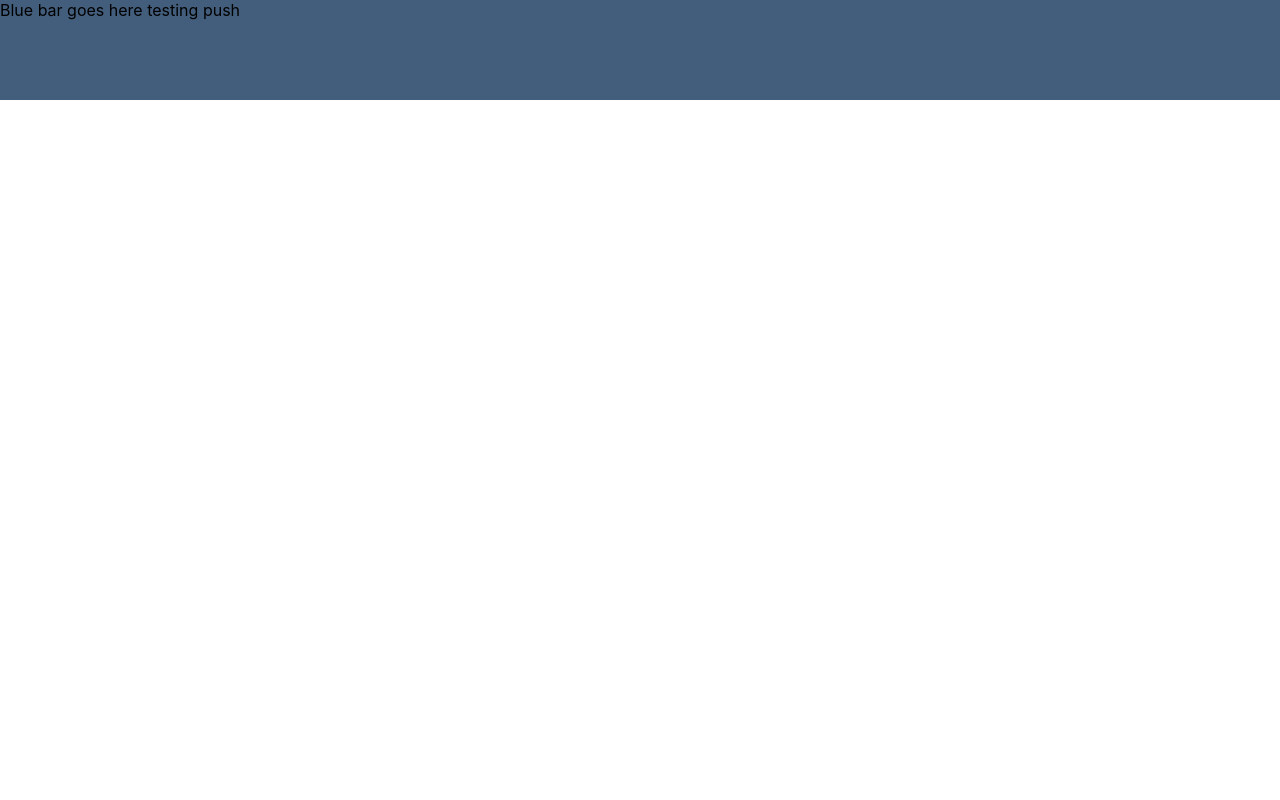
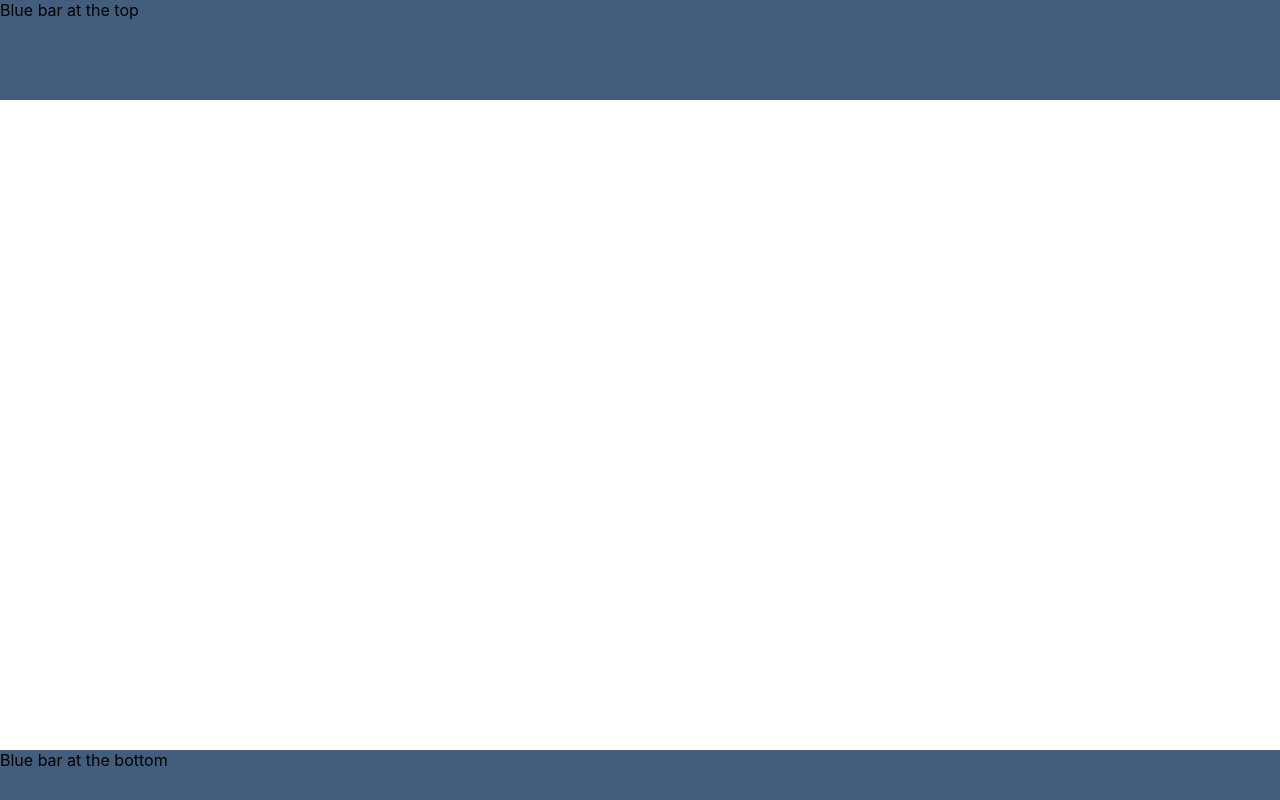
Before and after one commit to irfanessa2/Software-Engineering, a React (Create React App) app: page / in a window 1280 px wide. Built offline with nearby package versions, Linux system fonts and the light colour scheme.

Commit message:
adding bar to bottom as footer

```diff
--- a/src/App.css
+++ b/src/App.css
@@ -1,4 +1,16 @@
+.App {
+  display: flex;
+  flex-direction: column;
+  height: 100vh;
+}
+
 .App-header {
   background-color: #435E7C;
   height: 100px;
 }
+
+.App-footer {
+  background-color: #435E7C;
+  height: 50px;
+  margin-top: auto;
+}
--- a/src/App.js
+++ b/src/App.js
@@ -4,9 +4,11 @@ function App() {
   return (
     <div className="App">
       <header className="App-header">
-        Blue bar goes here
-        testing push
+        Blue bar at the top
       </header>
+      <div className="App-footer">
+        Blue bar at the bottom
+      </div>
     </div>
   );
 }
```
